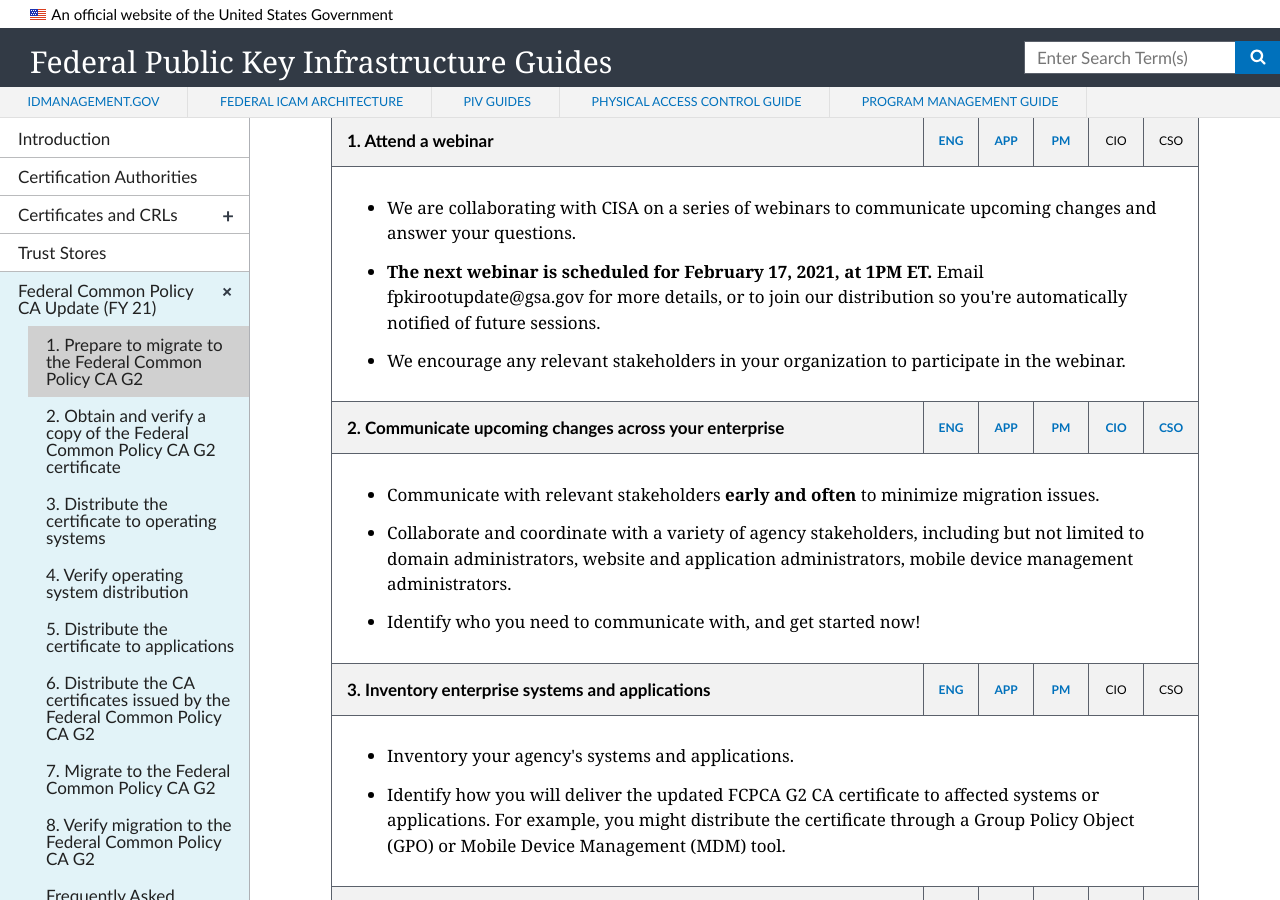
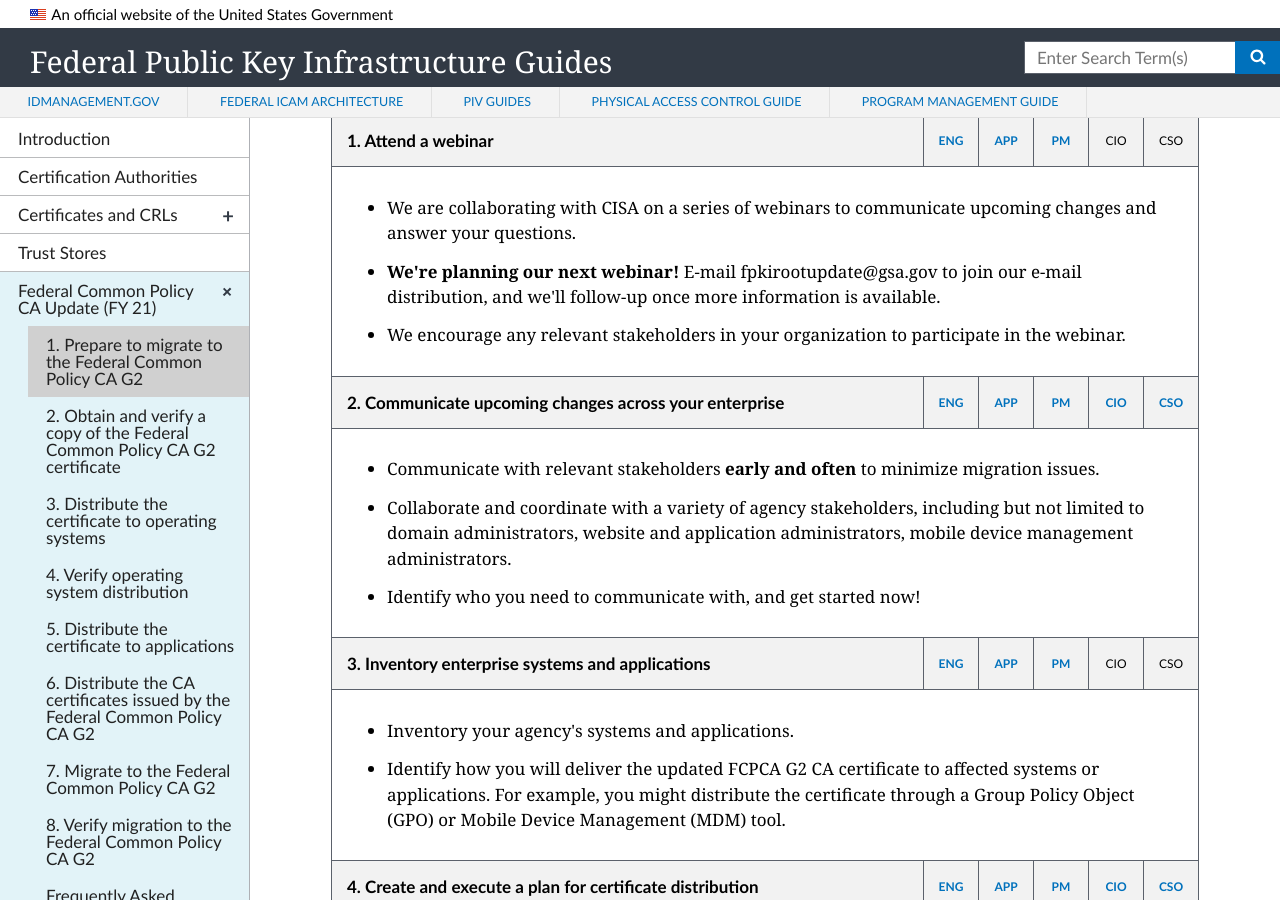
Before and after one commit to GSA/fpki-guides, a Jekyll site: the page built from _common/01_prepare_to_migrate.md, in a window 1280 px wide and 900 px high, scrolled down 582 px. Built offline with Jekyll 4.4.1, drawn with Linux system fonts in a browser that asks for light colours; nearby versions of some CDN libraries.

Commit message:
Update 01_prepare_to_migrate.md

```diff
--- a/_common/01_prepare_to_migrate.md
+++ b/_common/01_prepare_to_migrate.md
@@ -46,7 +46,7 @@
   <td colspan="7" class="desc">
   <ul>
 	<li>We are collaborating with CISA on a series of webinars to communicate upcoming changes and answer your questions. </li>
-	<li><strong>The next webinar is scheduled for February 17, 2021, at 1PM ET.</strong>  Email fpkirootupdate@gsa.gov for more details, or to join our distribution so you're automatically notified of future sessions.</li>
+	<li><strong>We're planning our next webinar!</strong> E-mail fpkirootupdate@gsa.gov to join our e-mail distribution, and we'll follow-up once more information is available.</li>
 	<li>We encourage any relevant stakeholders in your organization to participate in the webinar.</li>
   </ul>
   </td>
```
